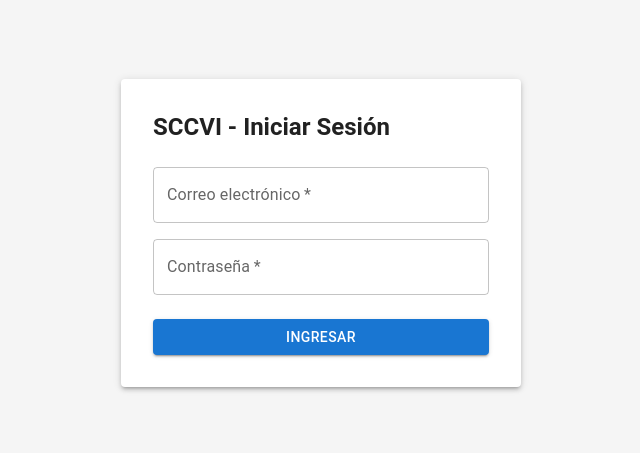
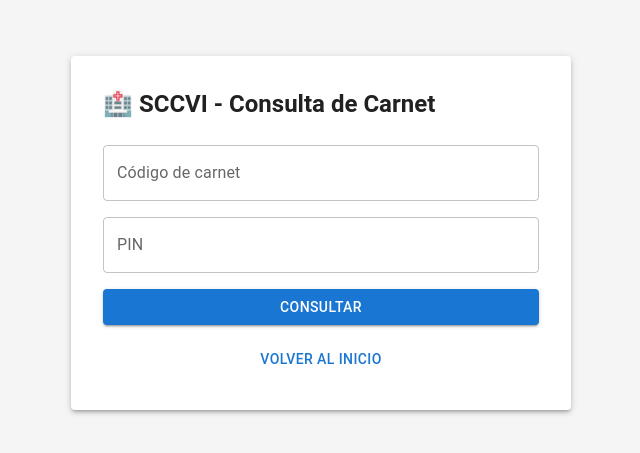
Before and after one commit to LestherHD/SisSeminario, a React app in the folder frontend/: page /consultar in a window 1280 px wide. Before the commit this address led to /login. Shown: the part 167-620 px from the top of the page, without its empty margins (319-959 px from the left). Built offline with nearby package versions, Linux system fonts and the light colour scheme; the HTML template or start-up script is replaced by a standard one.

Commit message:
Carnet QR completo: consulta publica con codigo y PIN, acceso por QR, boton visitante en login

```diff
--- a/frontend/src/App.jsx
+++ b/frontend/src/App.jsx
@@ -8,6 +8,7 @@ import Vacunas from './pages/Vacunas.jsx';
 import Crecimiento from './pages/Crecimiento.jsx';
 import Vacunacion from './pages/Vacunacion.jsx';
 import Alertas from './pages/Alertas.jsx';
+import ConsultarCarnet from './pages/ConsultarCarnet.jsx';
 import { useAuth } from './context/AuthContext.jsx';
 
 function App() {
@@ -23,6 +24,8 @@ function App() {
         path="/login"
         element={usuario ? <Navigate to="/dashboard" /> : <Login />}
       />
+      <Route path="/consultar" element={<ConsultarCarnet />} />
+      <Route path="/carnet/:codigo" element={<ConsultarCarnet />} />
       <Route
         path="/dashboard"
         element={usuario ? <Dashboard /> : <Navigate to="/login" />}
--- /dev/null
+++ b/frontend/src/pages/ConsultarCarnet.jsx
@@ -0,0 +1,236 @@
+import { useState } from 'react';
+import { useNavigate, useParams } from 'react-router-dom';
+import api from '../services/api.js';
+import {
+  Box,
+  Paper,
+  TextField,
+  Button,
+  Typography,
+  Alert,
+  CircularProgress,
+  Divider,
+  Table,
+  TableBody,
+  TableCell,
+  TableContainer,
+  TableHead,
+  TableRow,
+  Chip,
+  Stack,
+} from '@mui/material';
+
+export default function ConsultarCarnet() {
+  const navigate = useNavigate();
+  const { codigo: codigoParam } = useParams();
+  const [codigo, setCodigo] = useState(codigoParam || '');
+  const [pin, setPin] = useState('');
+  const [carnet, setCarnet] = useState(null);
+  const [cargando, setCargando] = useState(false);
+  const [error, setError] = useState('');
+
+  const formatearFecha = (fecha) => new Date(fecha).toLocaleDateString('es-GT');
+
+  const consultar = async () => {
+    if (!codigo.trim() || !pin.trim()) {
+      setError('Ingresa el código y el PIN');
+      return;
+    }
+
+    setError('');
+    setCargando(true);
+
+    try {
+      const response = await api.post(`/carnet/ver/${codigo}`, { pin });
+      setCarnet(response.data);
+    } catch (error) {
+      setError(error.response?.data?.mensaje || 'PIN incorrecto o carnet no encontrado');
+    } finally {
+      setCargando(false);
+    }
+  };
+
+  const consultarOtro = () => {
+    setCarnet(null);
+    setError('');
+    setPin('');
+
+    if (!codigoParam) {
+      setCodigo('');
+    }
+  };
+
+  const colorPercentil = (percentil) => {
+    if (percentil === undefined || percentil === null) {
+      return 'default';
+    }
+
+    if (percentil < 5 || percentil > 95) {
+      return 'error';
+    }
+
+    return 'success';
+  };
+
+  return (
+    <Box
+      sx={{
+        minHeight: '100vh',
+        display: 'flex',
+        alignItems: 'center',
+        justifyContent: 'center',
+        bgcolor: '#f5f5f5',
+        px: 2,
+        py: 4,
+      }}
+    >
+      <Paper elevation={3} sx={{ p: 4, width: '100%', maxWidth: carnet ? 700 : 500 }}>
+        <Typography variant="h5" component="h1" sx={{ mb: 3, fontWeight: 600 }}>
+          🏥 SCCVI - Consulta de Carnet
+        </Typography>
+
+        {!carnet && (
+          <>
+            <TextField
+              label="Código de carnet"
+              placeholder="CS-XXXX"
+              fullWidth
+              value={codigo}
+              disabled={Boolean(codigoParam)}
+              onChange={(e) => setCodigo(e.target.value)}
+              sx={{ mb: 2 }}
+            />
+            <TextField
+              label="PIN"
+              type="password"
+              placeholder="4 dígitos"
+              fullWidth
+              value={pin}
+              onChange={(e) => setPin(e.target.value)}
+              sx={{ mb: 2 }}
+            />
+
+            {error && (
+              <Alert severity="error" sx={{ mb: 2 }}>
+                {error}
+              </Alert>
+            )}
+
+            <Button
+              variant="contained"
+              fullWidth
+              onClick={consultar}
+              disabled={cargando}
+              sx={{ mb: 2 }}
+            >
+              {cargando ? <CircularProgress size={24} color="inherit" /> : 'Consultar'}
+            </Button>
+
+            <Button fullWidth onClick={() => navigate('/login')}>
+              Volver al inicio
+            </Button>
+          </>
+        )}
+
+        {carnet && (
+          <Box>
+            <Typography variant="h6" sx={{ mb: 2 }}>
+              {carnet.nino?.nombre}
+            </Typography>
+
+            <Stack spacing={0.5} sx={{ mb: 3 }}>
+              <Typography variant="body2">
+                <b>Sexo:</b> {carnet.nino?.sexo}
+              </Typography>
+              <Typography variant="body2">
+                <b>Fecha de nacimiento:</b>{' '}
+                {carnet.nino?.fechaNacimiento ? formatearFecha(carnet.nino.fechaNacimiento) : '-'}
+              </Typography>
+              <Typography variant="body2">
+                <b>Comunidad:</b> {carnet.nino?.comunidad}
+              </Typography>
+            </Stack>
+
+            <Divider sx={{ mb: 2 }} />
+
+            <Typography variant="subtitle1" sx={{ mb: 1 }}>
+              Vacunas
+            </Typography>
+
+            {carnet.vacunas?.length > 0 ? (
+              <TableContainer sx={{ mb: 3 }}>
+                <Table size="small">
+                  <TableHead>
+                    <TableRow>
+                      <TableCell>Vacuna</TableCell>
+                      <TableCell>Dosis N°</TableCell>
+                      <TableCell>Fecha</TableCell>
+                    </TableRow>
+                  </TableHead>
+                  <TableBody>
+                    {carnet.vacunas.map((v, i) => (
+                      <TableRow key={i}>
+                        <TableCell>{v.vacuna}</TableCell>
+                        <TableCell>{v.numeroDosis}</TableCell>
+                        <TableCell>{formatearFecha(v.fechaAplicada)}</TableCell>
+                      </TableRow>
+                    ))}
+                  </TableBody>
+                </Table>
+              </TableContainer>
+            ) : (
+              <Typography variant="body2" color="text.secondary" sx={{ mb: 3 }}>
+                Sin vacunas registradas
+              </Typography>
+            )}
+
+            <Divider sx={{ mb: 2 }} />
+
+            <Typography variant="subtitle1" sx={{ mb: 1 }}>
+              Crecimiento
+            </Typography>
+
+            {carnet.crecimiento?.length > 0 ? (
+              <TableContainer sx={{ mb: 3 }}>
+                <Table size="small">
+                  <TableHead>
+                    <TableRow>
+                      <TableCell>Fecha</TableCell>
+                      <TableCell>Peso (kg)</TableCell>
+                      <TableCell>Talla (cm)</TableCell>
+                      <TableCell>Percentil Peso</TableCell>
+                      <TableCell>Percentil Talla</TableCell>
+                    </TableRow>
+                  </TableHead>
+                  <TableBody>
+                    {carnet.crecimiento.map((c, i) => (
+                      <TableRow key={i}>
+                        <TableCell>{formatearFecha(c.fecha)}</TableCell>
+                        <TableCell>{c.peso}</TableCell>
+                        <TableCell>{c.talla}</TableCell>
+                        <TableCell>
+                          <Chip size="small" color={colorPercentil(c.percentilPeso)} label={c.percentilPeso ?? '-'} />
+                        </TableCell>
+                        <TableCell>
+                          <Chip size="small" color={colorPercentil(c.percentilTalla)} label={c.percentilTalla ?? '-'} />
+                        </TableCell>
+                      </TableRow>
+                    ))}
+                  </TableBody>
+                </Table>
+              </TableContainer>
+            ) : (
+              <Typography variant="body2" color="text.secondary" sx={{ mb: 3 }}>
+                Sin registros
+              </Typography>
+            )}
+
+            <Button variant="outlined" fullWidth onClick={consultarOtro}>
+              Consultar otro carnet
+            </Button>
+          </Box>
+        )}
+      </Paper>
+    </Box>
+  );
+}
--- a/frontend/src/pages/Login.jsx
+++ b/frontend/src/pages/Login.jsx
@@ -1,6 +1,15 @@
 import { useState } from 'react';
 import { useNavigate } from 'react-router-dom';
-import { Box, Paper, TextField, Button, Typography, Alert, CircularProgress } from '@mui/material';
+import {
+  Box,
+  Paper,
+  TextField,
+  Button,
+  Typography,
+  Alert,
+  CircularProgress,
+  Divider,
+} from '@mui/material';
 import { useAuth } from '../context/AuthContext.jsx';
 
 export default function Login() {
@@ -71,6 +80,19 @@ export default function Login() {
             {cargando ? <CircularProgress size={24} color="inherit" /> : 'Ingresar'}
           </Button>
         </Box>
+
+        <Divider sx={{ my: 3 }} />
+
+        <Typography variant="body2" color="text.secondary" align="center" sx={{ mb: 1 }}>
+          ¿Eres padre o tutor?
+        </Typography>
+        <Button
+          variant="outlined"
+          fullWidth
+          onClick={() => navigate('/consultar')}
+        >
+          Consultar carnet de mi hijo/a
+        </Button>
       </Paper>
     </Box>
   );
```
